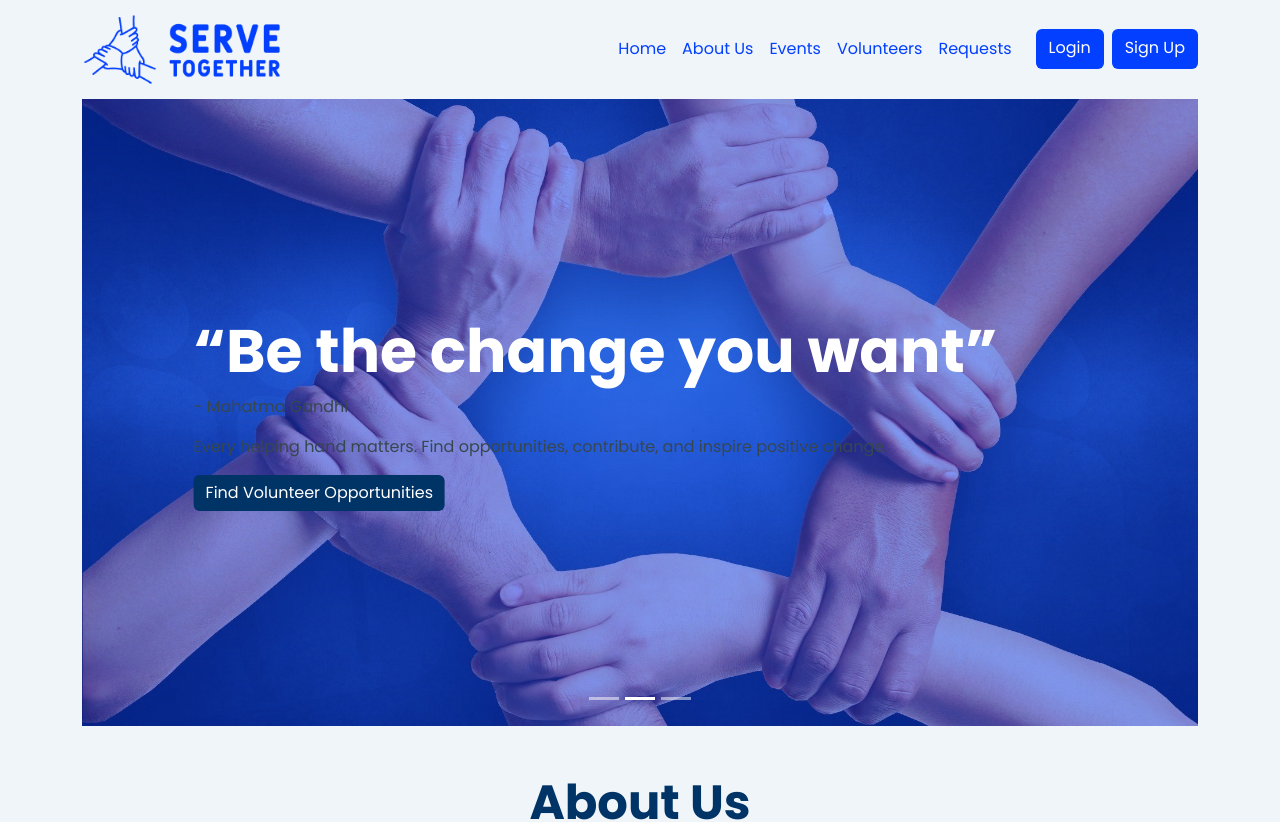
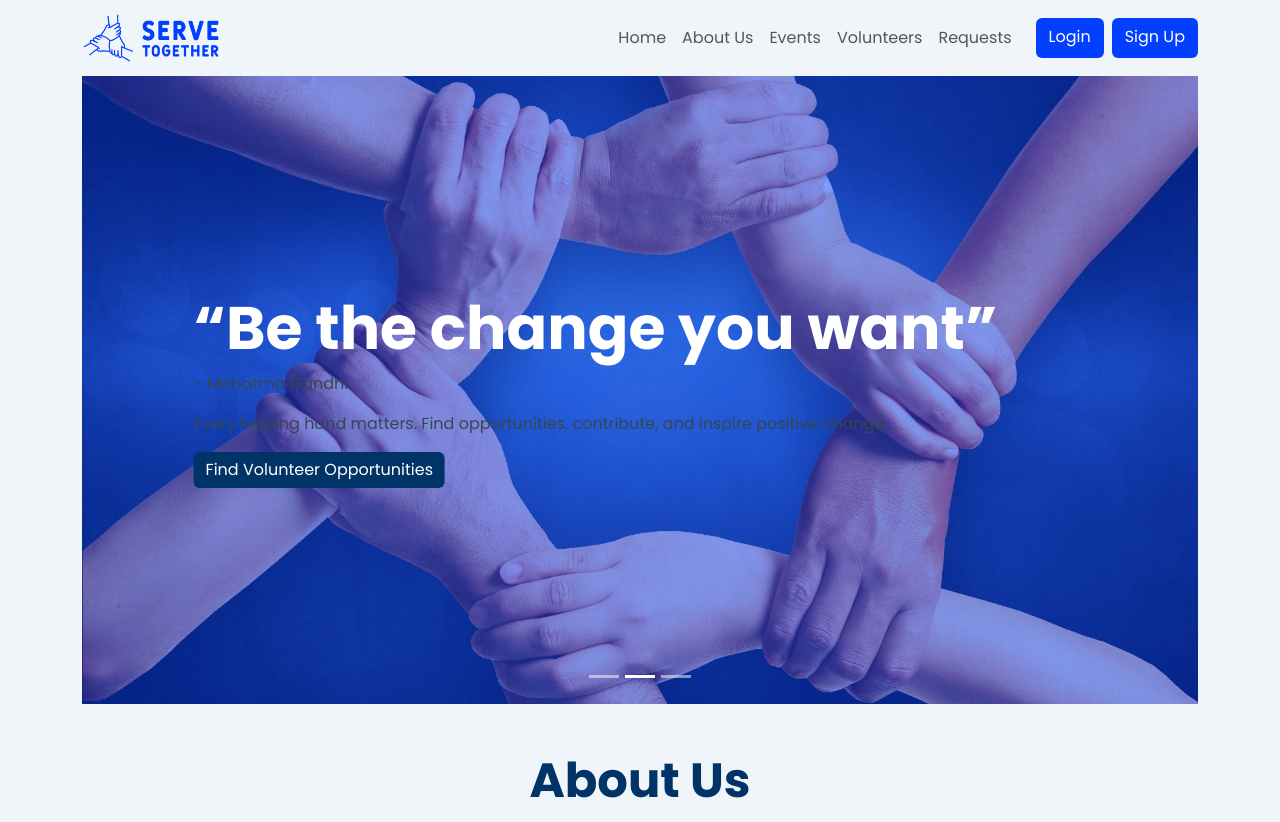
Before and after one commit to dhruvimistry/Serve-Together, a React (Vite) app: page / in a window 1280 px wide. Shown: the top 822 px of the page. Built offline with nearby package versions, Linux system fonts and the light colour scheme.

Commit message:
Navbar update

```diff
--- a/src/NGO Profile Page/NGOProfilePage.tsx
+++ b/src/NGO Profile Page/NGOProfilePage.tsx
@@ -88,7 +88,7 @@ const Profile: React.FC = () => {
             </div>
           </div>
           <div className="col-md-6 mb-3">
-            <div id="right-card" className="card p-4 shadow-sm border-0 common-radius" style={{ minHeight: cardHeight }}>
+            <div id="right-card" className="card p-4 shadow-sm common-radius" style={{ minHeight: cardHeight }}>
               <h6 className="fw-bold">About</h6>
               <p>
                 Hope Foundation is a nonprofit organization committed to transforming the lives of
--- a/src/components/Navbar.tsx
+++ b/src/components/Navbar.tsx
@@ -14,57 +14,70 @@ const NavBar: React.FC = () => {
   };
 
   return (
-    <nav className="navbar navbar-expand-lg background">
+    <>
+      <nav className="navbar navbar-expand-lg background px-3">
         <div className="container">
           {/* Logo */}
           <Link className="navbar-brand" to="/">
-          <img src={HeadLogo} width="200" alt="ServeTogether Logo" />
+            <img src={HeadLogo} alt="ServeTogether Logo" style={{ height: "50px" }} />
           </Link>
 
-        {/* Navbar Toggler */}
+          {/* Offcanvas Toggle Button */}
           <button
             className="navbar-toggler"
             type="button"
-          data-bs-toggle="collapse"
-          data-bs-target="#navbarNav"
-          aria-controls="navbarNav"
-          aria-expanded="false"
-          aria-label="Toggle navigation"
+            data-bs-toggle="offcanvas"
+            data-bs-target="#offcanvasNavbar"
+            aria-controls="offcanvasNavbar"
           >
             <span className="navbar-toggler-icon"></span>
           </button>
 
-        {/* Navbar Links */}
-        <div className="collapse navbar-collapse" id="navbarNav">
+          {/* Offcanvas Navigation */}
+          <div className="offcanvas offcanvas-end" tabIndex={-1} id="offcanvasNavbar">
+            <div className="offcanvas-header">
+              <h5 className="offcanvas-title">Menu</h5>
+              <button type="button" className="btn-close" data-bs-dismiss="offcanvas" aria-label="Close"></button>
+            </div>
+            <div className="offcanvas-body">
               <ul className="navbar-nav ms-auto">
                 <li className="nav-item">
-              <Link className="nav-link theme" to="/">Home</Link>
+                  <Link className="nav-link" to="/" data-bs-dismiss="offcanvas">
+                    Home
+                  </Link>
                 </li>
                 <li className="nav-item">
-              <Link className="nav-link theme" to="/about">About Us</Link>
+                  <Link className="nav-link" to="/about" data-bs-dismiss="offcanvas">
+                    About Us
+                  </Link>
                 </li>
                 <li className="nav-item">
-              <Link className="nav-link theme" to="/events">Events</Link>
+                  <Link className="nav-link" to="/events" data-bs-dismiss="offcanvas">
+                    Events
+                  </Link>
                 </li>
                 <li className="nav-item">
-              <Link className="nav-link theme" to="/volunteers">Volunteers</Link>
+                  <Link className="nav-link" to="/volunteers" data-bs-dismiss="offcanvas">
+                    Volunteers
+                  </Link>
                 </li>
                 <li className="nav-item">
-              <Link className="nav-link theme" to="/requests">Requests</Link>
+                  <Link className="nav-link" to="/requests" data-bs-dismiss="offcanvas">
+                    Requests
+                  </Link>
                 </li>
 
                 {/* Authentication Links */}
                 {isAuthenticated() ? (
                   <li className="nav-item dropdown">
-                <FaUserCircle
-                  size={30}
-                  className="text-primary dropdown-toggle"
+                    <button
+                      className="btn dropdown-toggle"
                       id="profileDropdown"
-                  role="button"
                       data-bs-toggle="dropdown"
                       aria-expanded="false"
-                  style={{ cursor: "pointer" }}
-                />
+                    >
+                      <FaUserCircle size={30} className="text-primary" />
+                    </button>
                     <ul className="dropdown-menu dropdown-menu-end" aria-labelledby="profileDropdown">
                       <li>
                         <Link className="dropdown-item" to="/ngo-profile">
@@ -72,9 +85,9 @@ const NavBar: React.FC = () => {
                         </Link>
                       </li>
                       <li>
-                    <p className="dropdown-item" onClick={handleLogout} style={{ cursor: "pointer" }}>
+                        <button className="dropdown-item" onClick={handleLogout}>
                           Logout
-                    </p>
+                        </button>
                       </li>
                     </ul>
                   </li>
@@ -87,7 +100,9 @@ const NavBar: React.FC = () => {
               </ul>
             </div>
           </div>
+        </div>
       </nav>
+    </>
   );
 };
 
```
Lines whose indentation alone changed are shown as unchanged.
